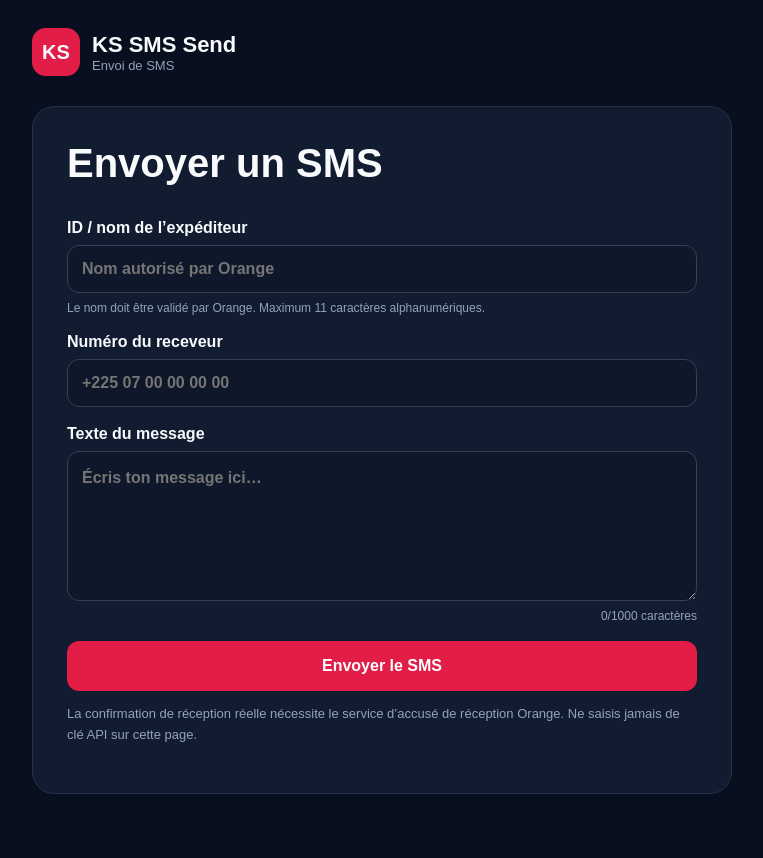
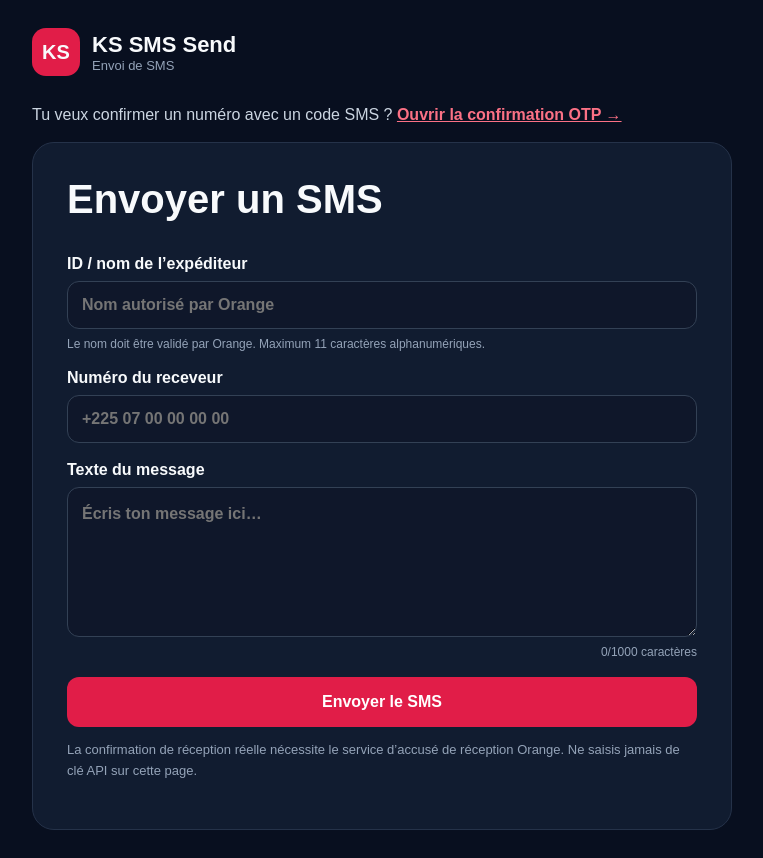
Before and after one commit to sesmanelebiicrouge/KS-SMS-send-, a Next.js app: page / in a window 1280 px wide. Shown: the whole page, without its empty margins (258-1021 px from the left). Before the commit the page ends 822 px from the top, so only its background shows below. Built offline with nearby package versions, Linux system fonts and the light colour scheme.

Commit message:
Link the main SMS form to OTP confirmation

```diff
--- a/app/page.tsx
+++ b/app/page.tsx
@@ -34,6 +34,7 @@ export default function Home() {
     <div style={{ width:48, height:48, borderRadius:14, display:"grid", placeItems:"center", background:"#e11d48", fontWeight:800, fontSize:20 }}>KS</div>
     <div><div style={{ fontWeight:800, fontSize:22 }}>KS SMS Send</div><div style={{ color:"#94a3b8", fontSize:13 }}>Envoi de SMS</div></div>
    </header>
+   <p style={{ margin:"0 0 18px", color:"#cbd5e1" }}>Tu veux confirmer un numéro avec un code SMS ? <a href="/otp" style={{ color:"#fb7185", fontWeight:800 }}>Ouvrir la confirmation OTP →</a></p>
    <section style={{ border:"1px solid #253249", borderRadius:22, padding:"clamp(20px,5vw,34px)", background:"#111c30" }}>
     <h1 style={{ fontSize:"clamp(28px,6vw,40px)", marginTop:0 }}>Envoyer un SMS</h1>
     <form onSubmit={send} style={{ display:"grid", gap:18 }}>
```
